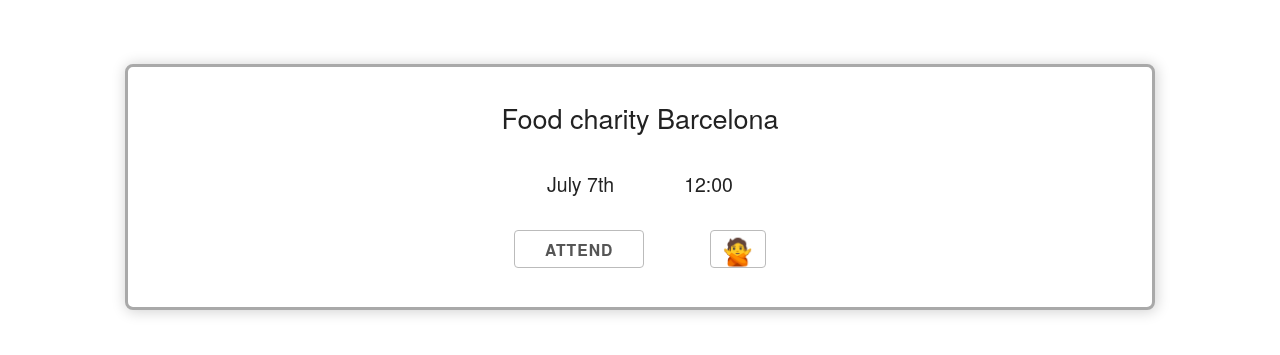
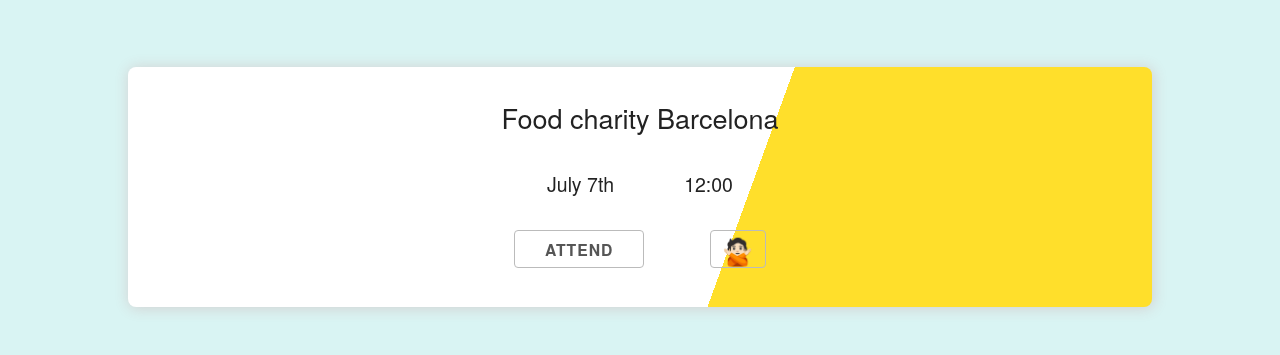
Before and after one commit to jalbertsr/fb-instant-game, a React app: page / in a window 1280 px wide. Shown: the part 213-568 px from the top of the page. Built offline with nearby package versions, Linux system fonts and the light colour scheme.

Commit message:
style change initial screen

```diff
--- a/src/Components/Main/index.js
+++ b/src/Components/Main/index.js
@@ -66,19 +66,21 @@ export default class Main extends Component {
             </div>
           </div>
           <div className={styles.buttons}>
+            <Link to='/lists'>
             <button
               className='button-primary'
               style={{'fontSize': '1.05em'}}
               onClick={() => this.handleAttendButton()}
-            >
-              Attend
-            </button>
+              >
+                Attend
+              </button>
+            </Link>
             <button
               className='button-primary'
               style={{'fontSize': '1.75em', 'padding': '0 10px'}}
               onClick={() => this.handleRejectButton()}
             >
-              🙅
+              🙅🏻
             </button>
           </div>
         </div>
--- a/src/Components/Main/styles.css
+++ b/src/Components/Main/styles.css
@@ -5,6 +5,7 @@
   align-items: center;
   text-overflow: ellipsis;
   justify-content: center;
+  background-color: #D9F4F3;
 
   /* list
   margin-top: 2vh;
@@ -18,7 +19,9 @@
   align-items: center;
   height: 30vh;
   justify-content: space-evenly;
-  border: solid darkgray;
+  background: linear-gradient(110deg, white 60%, #FFDF2B 60%);
+  box-shadow: -1vh 1vh 6vh -2vh black;
+  border-radius: 2%;
 
   /* no-list */
   background-color: white;
```
